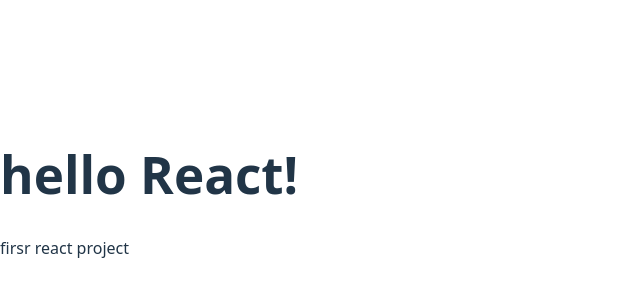
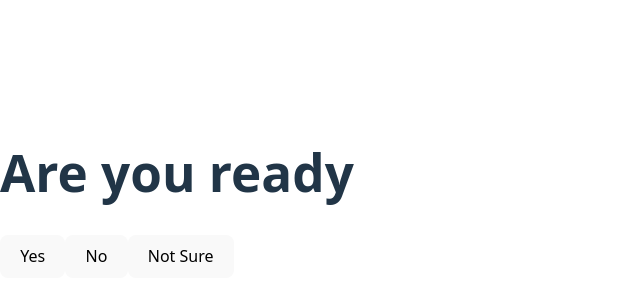
Before and after one commit to maxwell142857/cs5500-group6, a React (Vite) app: page / in a window 1280 px wide. Shown: the part 206-506 px from the top of the page, without its empty margins (0-640 px from the left). Built offline with nearby package versions, Linux system fonts and the light colour scheme; no server answers.

Commit message:
first page

```diff
--- a/src/App.jsx
+++ b/src/App.jsx
@@ -1,8 +1,9 @@
+import Game from "./Game";
+
 function App() {
   return (
     <div>
-      <h1>hello React!</h1>
-      <p>firsr react project</p>
+      <Game />
     </div>
   );
 }
--- /dev/null
+++ b/src/game.jsx
@@ -0,0 +1,69 @@
+import { useState, useEffect } from "react";
+
+export default function Game() {
+  const [question, setQuestion] = useState("Are you ready");
+  const [progress, setProgress] = useState(0);
+  const [isFinished, setIsFinished] = useState(false);
+  const [result, setResult] = useState(null);
+
+  // 获取第一个问题
+  useEffect(() => {
+    fetchQuestion();
+  }, []);
+
+  const fetchQuestion = async () => {
+    try {
+      const response = await fetch("/api/next-question"); // 请求后端
+      const data = await response.json();
+      setQuestion(data.question);
+      setProgress(data.progress);
+    } catch (error) {
+      console.error("获取问题失败", error);
+    }
+  };
+
+  const handleAnswer = async (answer) => {
+    try {
+      const response = await fetch("/api/answer", {
+        method: "POST",
+        headers: { "Content-Type": "application/json" },
+        body: JSON.stringify({ answer }),
+      });
+
+      const data = await response.json();
+
+      if (data.isFinished) {
+        setIsFinished(true);
+        setResult(data.result);
+      } else {
+        setQuestion(data.question);
+        setProgress(data.progress);
+      }
+    } catch (error) {
+      console.error("提交回答失败", error);
+    }
+  };
+
+  return (
+    <div className="flex flex-col items-center justify-center h-screen space-y-6">
+      {/* 进度条 */}
+      <div className="w-64 bg-gray-200 h-2 rounded">
+        <div className="bg-blue-500 h-full rounded" style={{ width: `${(progress / 20) * 100}%` }} />
+      </div>
+
+      {/* 显示问题 */}
+      {!isFinished ? (
+        <>
+          <h1 className="text-2xl font-bold">{question}</h1>
+          <div className="flex space-x-4">
+            <button className="px-4 py-2 bg-green-500 text-white rounded" onClick={() => handleAnswer("yes")}>Yes</button>
+            <button className="px-4 py-2 bg-red-500 text-white rounded" onClick={() => handleAnswer("no")}>No</button>
+            <button className="px-4 py-2 bg-gray-500 text-white rounded" onClick={() => handleAnswer("not sure")}>Not Sure</button>
+          </div>
+        </>
+      ) : (
+        <h1 className="text-2xl font-bold">我猜你在想：{result} 🎉</h1>
+      )}
+    </div>
+  );
+}
```
